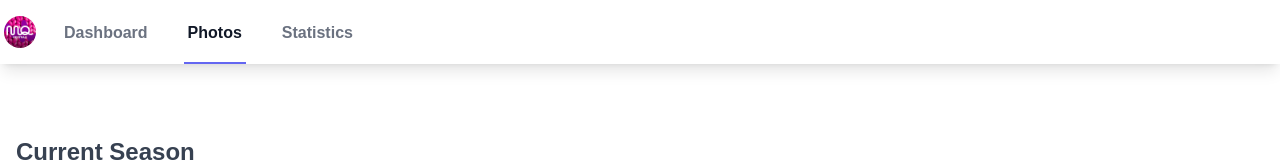
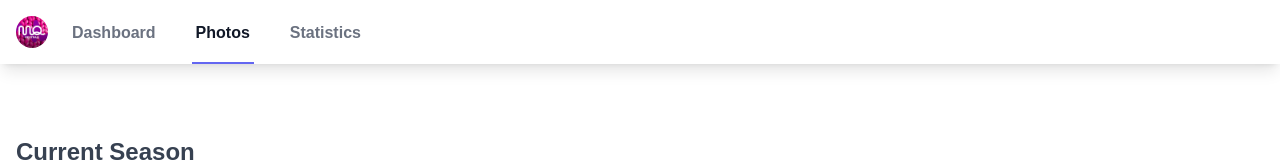
Before and after one commit to dzmitrybeinia9/random-strangers, a React (Vite) app: page /photos in a window 1280 px wide. Shown: the top 162 px of the page. Built offline with nearby package versions, Linux system fonts and the light colour scheme; a web font is replaced by a local one.

Commit message:
fix logo position

```diff
--- a/src/components/layout/Navigation.tsx
+++ b/src/components/layout/Navigation.tsx
@@ -5,7 +5,7 @@ function Navigation() {
   const location = useLocation()
 
   const getLinkClass = (path: string) => `
-    inline-flex ml-6 items-center px-1 pt-1 border-b-2 text-base font-bold
+    inline-flex items-center px-1 pt-1 border-b-2 text-base font-bold
     ${location.pathname === path
       ? 'border-indigo-500 text-gray-900'
       : 'border-transparent text-gray-500 hover:border-gray-300 hover:text-gray-700'
@@ -15,9 +15,9 @@ function Navigation() {
   return (
     <nav className="bg-white shadow-lg">
       <div className="max-w-7xl mx-auto px-1">
-        <div className="flex justify-between h-16">
+        <div className="flex h-16">
           <div className="flex">
-            <div className="flex-shrink-0 flex items-center">
+            <div className="h-16 w-16 flex pl-3 items-center">
               <img
                 className="h-8 w-8 rounded-full"
                 src={mzgbLogo}
```
